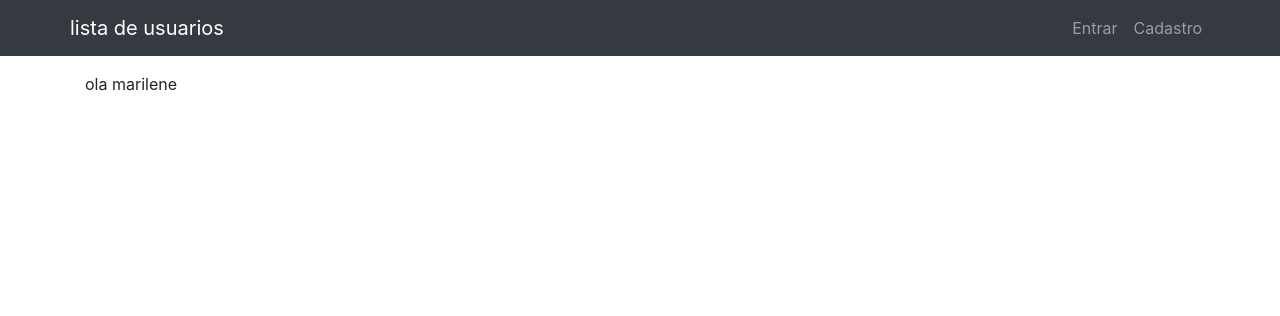
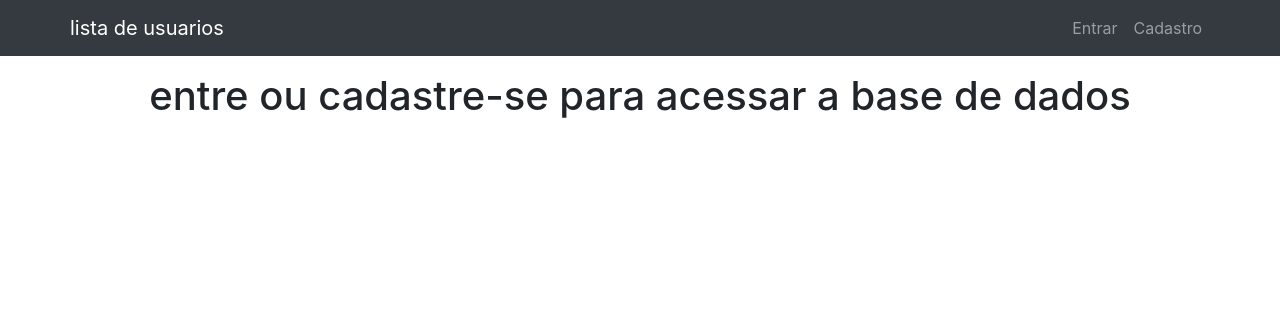
Before and after one commit to matheus341/projeto1, a Django app: page / in a window 1280 px wide. Shown: the top 316 px of the page. Run offline with Django 4.2, Linux system fonts and the light colour scheme; some libraries are stand-ins or nearby versions.

Commit message:
penultimo commit
sei la

```diff
--- /dev/null
+++ b/teste/pages/forms.py
@@ -0,0 +1 @@
+from django import forms
--- a/teste/pages/urls.py
+++ b/teste/pages/urls.py
@@ -6,5 +6,5 @@ app_name = "pages"
 
 urlpatterns = [
     path("", views.HomePageView.as_view(), name="home"),
-
+    path('cadastrados', views.index),
 ]
--- a/teste/pages/views.py
+++ b/teste/pages/views.py
@@ -1,4 +1,11 @@
 from django.views.generic import  TemplateView
+from django.shortcuts import render
+from .forms import *
+
+
 
 class HomePageView(TemplateView):
     template_name = "home.html"
+
+def index(request):
+    return render(request, 'index.html')
--- a/teste/templates/base.html
+++ b/teste/templates/base.html
@@ -12,9 +12,13 @@
             <div class="container">
                 <a class="navbar-brand" href="{% url 'pages:home' %}">lista de usuarios</a>
                 <ul class="navbar-nav">
+
                     {% if user.is_authenticated %}
                     <li class="nav-item">
                         <a class="nav-link" href="{% url 'account_logout' %}">Sair</a>
+                    </li>
+                    <li class="nav-item">
+                        <a class="nav-link" href="{% url 'account_logout' %}">baixar dados</a>
                     </li>
                     {% else %}
                     <li class="nav-item">
--- a/teste/templates/home.html
+++ b/teste/templates/home.html
@@ -3,5 +3,12 @@
 {% block title %}lista de cadastrados{% endblock %}
 
 {% block content %}
-   ola marilene
+{% if user.is_authenticated %}
+
+{% else %}
+      <div class="conteiner" align="center">
+         <h1>entre ou cadastre-se para acessar a base de dados</h1>
+
+      </div>
+{% endif %}
 {% endblock %}
--- /dev/null
+++ b/teste/templates/index.html
@@ -0,0 +1 @@
+{% extends 'base.html' %}
--- a/teste/teste/urls.py
+++ b/teste/teste/urls.py
@@ -15,8 +15,10 @@ Including another URLconf
 """
 from django.contrib import admin
 from django.urls import include, path
+
 urlpatterns = [
     path("accounts/", include("allauth.urls")),
     path('admin/', admin.site.urls),
     path("", include("pages.urls", namespace="pages")),
+
 ]
```
Also changed, not shown: teste/db.sqlite3 (added), teste/pages/migrations/0001_initial.py (added), teste/pages/migrations/__init__.py (added).
